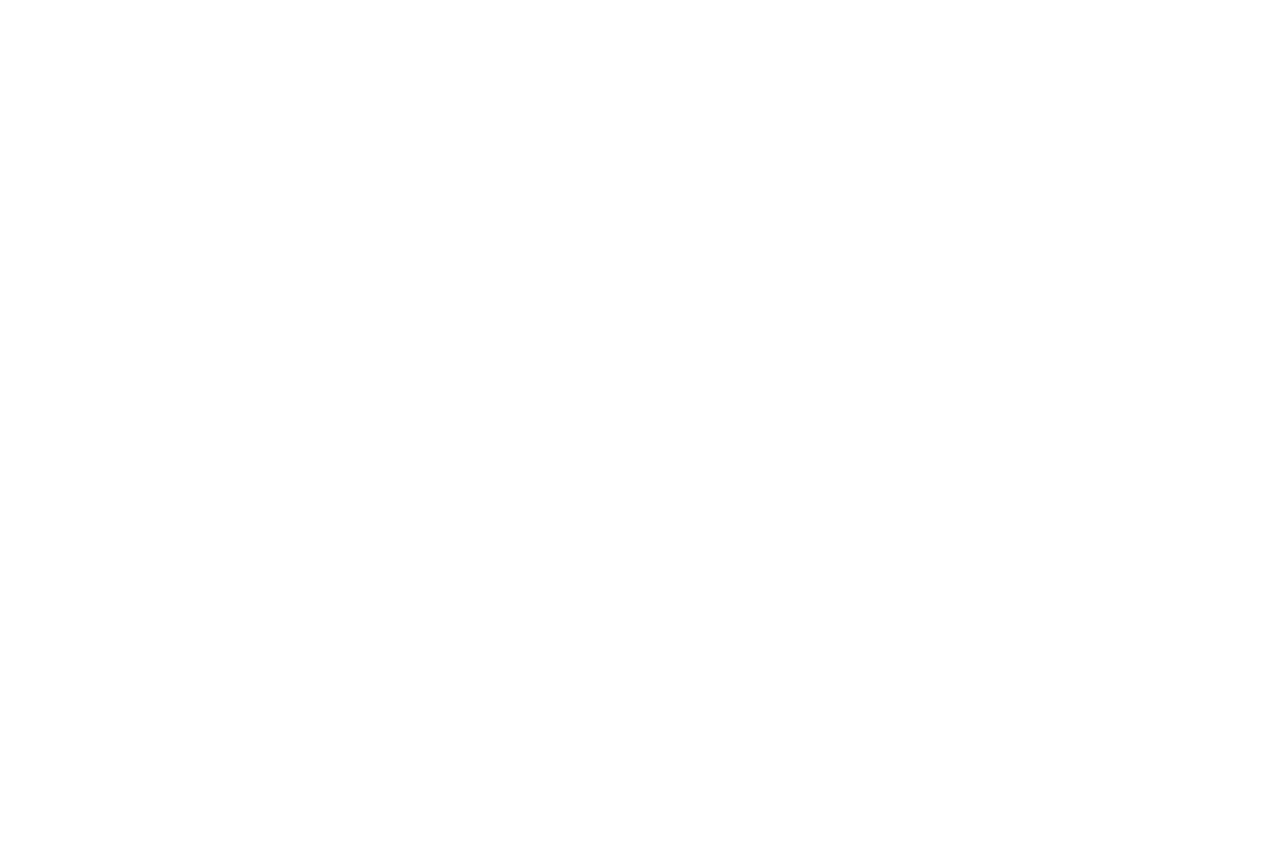
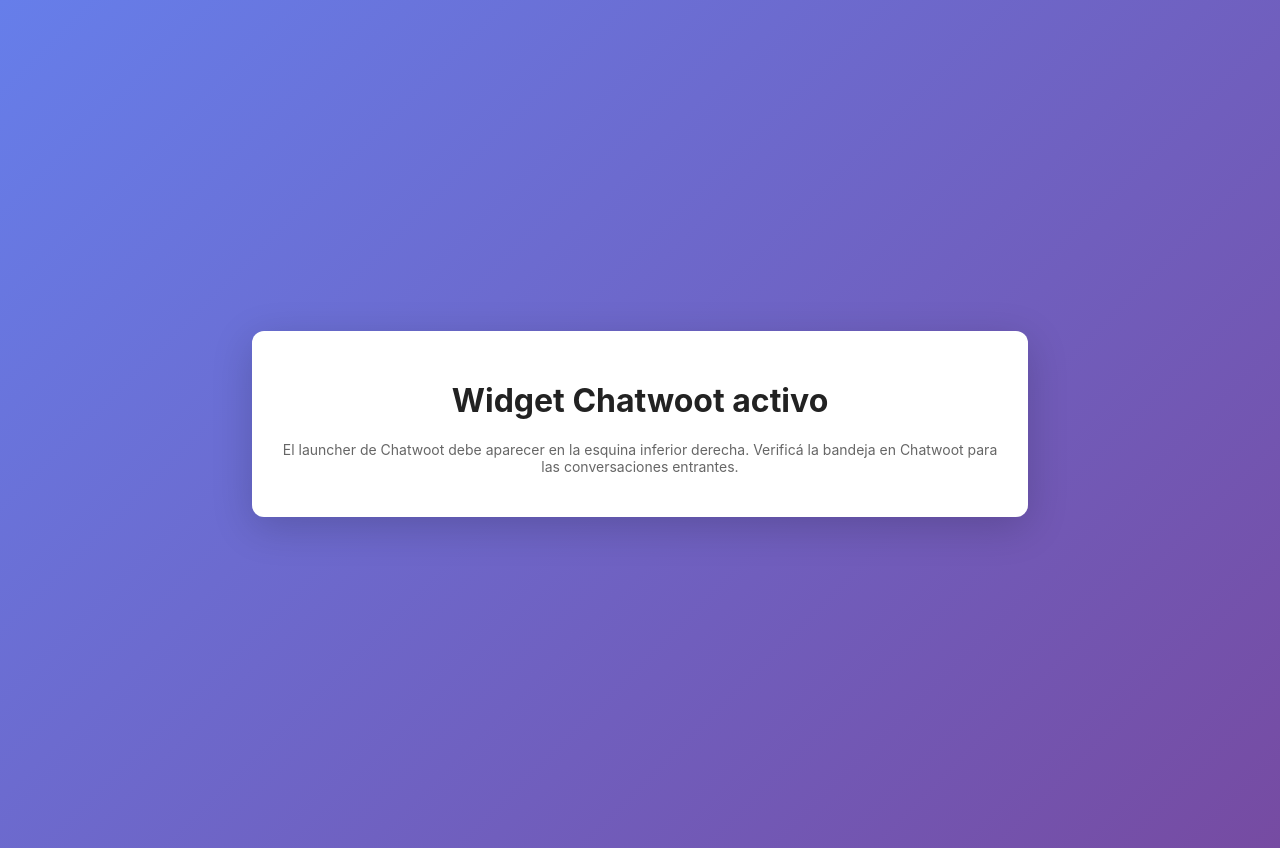
Before and after one commit to juanmarroncle/pruebas-chatbots, a plain HTML site: page index.html in a window 1280 px wide. Before the commit the page ends 800 px from the top, so only its background shows below. Drawn offline with Linux system fonts and the light colour scheme.

Commit message:
Update title and style for Chatwoot widget

```diff
--- a/index.html
+++ b/index.html
@@ -3,24 +3,55 @@
 <head>
   <meta charset="utf-8" />
   <meta name="viewport" content="width=device-width,initial-scale=1" />
-  <title>Chatwoot widget</title>
+  <title>Agente cotizador — Chatwoot</title>
+  <style>
+    body{
+      font-family:-apple-system,BlinkMacSystemFont,"Segoe UI",Roboto,sans-serif;
+      background:linear-gradient(135deg,#667EEA 0%,#764BA2 100%);
+      min-height:100vh;margin:0;display:flex;align-items:center;justify-content:center;padding:24px;color:#fff;
+    }
+    .card{
+      background: #fff;color:#222;width:100%;max-width:720px;padding:28px;border-radius:12px;
+      box-shadow:0 10px 40px rgba(0,0,0,.18);text-align:center;
+    }
+    .hint{margin-top:12px;color:#666;font-size:14px}
+  </style>
 </head>
 <body>
-  <!-- Chatwoot widget: reemplaza BASE_URL por la URL real de tu VPS (usa https si tu página es https) -->
+  <div class="card" role="main" aria-live="polite">
+    <h1>Widget Chatwoot activo</h1>
+    <p class="hint">El launcher de Chatwoot debe aparecer en la esquina inferior derecha. Verificá la bandeja en Chatwoot para las conversaciones entrantes.</p>
+  </div>
+
   <script>
     (function(d,t){
-      var BASE_URL = "http://TU_IP_VPS:3000"; // <-- reemplazar por la URL real (https://...)
-      var g = d.createElement(t), s = d.getElementsByTagName(t)[0];
-      g.src = BASE_URL + "/packs/js/sdk.js";
-      g.async = true;
-      s.parentNode.insertBefore(g,s);
-      g.onload = function(){
-        window.chatwootSDK.run({
-          websiteToken: 'hsngErdhDU26QUUR2KQED9zE', // <-- token que compartiste
+      // === REEMPLAZÁ si corresponde ===
+      var BASE_URL = "http://31.97.243.241:3000";     // <- la URL que indicaste
+      var WEBSITE_TOKEN = "hsngErdhDU26QUUR2KQED9zE"; // <- confirmá que este token es el correcto para la inbox
+      // ================================
+
+      var w = window;
+      var s = d.createElement(t);
+      s.src = BASE_URL + "/packs/js/sdk.js";
+      s.async = true;
+      var e = d.getElementsByTagName(t)[0];
+      e.parentNode.insertBefore(s, e);
+
+      s.onload = function() {
+        if (!w.chatwootSDK) {
+          console.warn('chatwoot SDK loaded but window.chatwootSDK not available.');
+          return;
+        }
+        w.chatwootSDK.run({
+          websiteToken: WEBSITE_TOKEN,
           baseUrl: BASE_URL
         });
       };
-    })(document,"script");
+
+      s.onerror = function() {
+        console.error('Error cargando el SDK de Chatwoot desde', BASE_URL + '/packs/js/sdk.js');
+      };
+    })(document, "script");
   </script>
 </body>
 </html>
```
